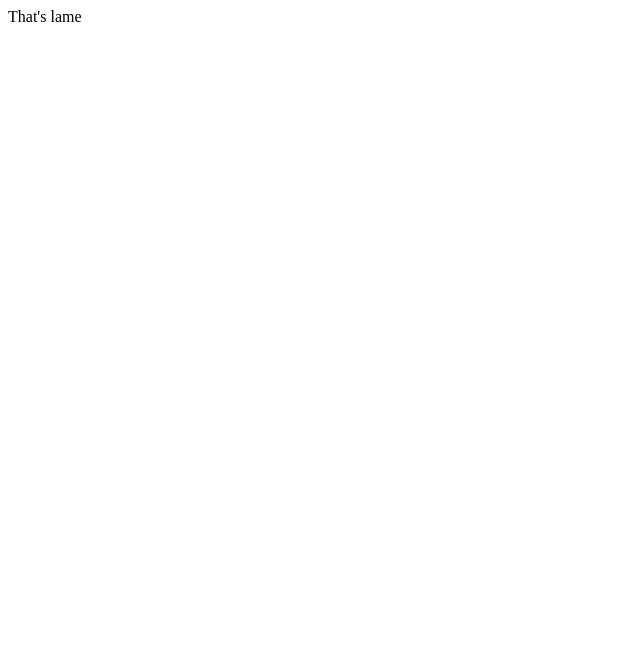
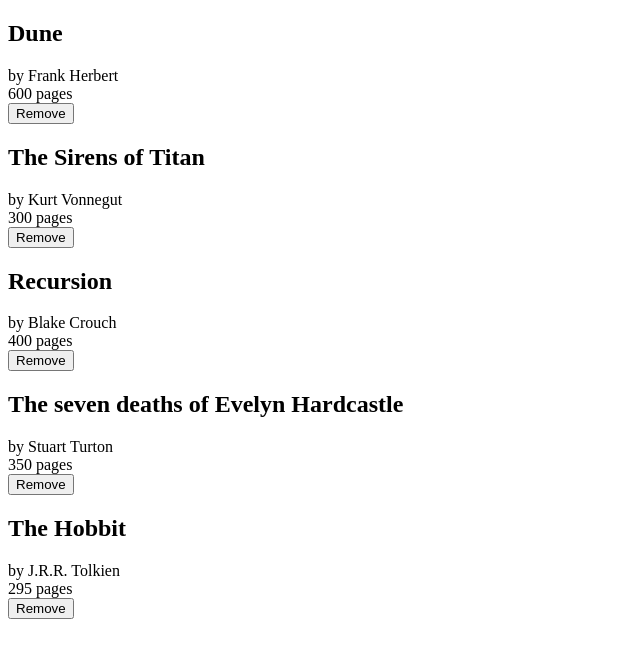
Before and after one commit to vigneshshankar96/the-odin-project, a plain HTML site: page 02-exercise-library/index.html in a window 1280 px wide. Shown: the whole page, without its empty margins (0-640 px from the left). Drawn offline with Linux system fonts and the light colour scheme.

Commit message:
Implement remove from shelf feature
Signed-off-by: Vignesh <vignesh.shankar@solitontech.com>

```diff
--- a/02-exercise-library/index.html
+++ b/02-exercise-library/index.html
@@ -5,7 +5,7 @@
         <title>Hello, friend</title>
     </head>
     <body>
-        That's lame
+        <book-shelf></book-shelf>
         <script src="src/main.js"></script>
     </body>
 </html>
--- a/02-exercise-library/src/main.js
+++ b/02-exercise-library/src/main.js
@@ -1,18 +1,76 @@
+let myLibrary = [];
 
-function book(name, author, pages, isRead) {
-    this.name = name;
+function Book(author, title, pages, isRead) {
     this.author = author;
+    this.title = title;
     this.pages = pages;
     this.isRead = isRead;
+    this.createId = function() {
+        return 'xxxx'.replace(/[xy]/g, function(c) {
+            var r = Math.random() * 16 | 0, v = c == 'x' ? r : (r & 0x3 | 0x8);
+            return v.toString(16);
+        });
+    }
+    this.id = this.createId();
 
     this.info = function() {
-        var readStatus = 'not read yet';
+        let readStatus = 'not read yet';
         if (this.isRead) {
             readStatus = 'completed read';
         }
-        return this.name + ' by ' + this.author + ', ' + this.pages + ' pages, ' + readStatus;
+        return this.title + ' by ' + this.author + ', ' + this.pages + ' pages, ' + readStatus;
+    }
+
+    this.toNode = function() {
+
+        let bookNode = document.createElement('div');
+        bookNode.setAttribute('id', this.id);
+        let bookNodeTitle = document.createElement('h2');
+        let bookNodeAuthor = document.createElement('div');
+        let bookNodePages = document.createElement('div');
+        let bookNodeDelete = document.createElement('button');
+
+        bookNodeTitle.textContent = this.title;
+        bookNodeAuthor.textContent = 'by ' + this.author;
+        bookNodePages.textContent = this.pages + ' pages';
+        bookNodeDelete.textContent = 'Remove';
+
+        bookNode.appendChild(bookNodeTitle);
+        bookNode.appendChild(bookNodeAuthor);
+        bookNode.appendChild(bookNodePages);
+        bookNodeDelete.addEventListener('click', removeFromLibrary);
+        bookNode.appendChild(bookNodeDelete);
+
+        return bookNode;
     }
 }
 
-theHobbit = new book('The Hobbit',  'J.R.R. Tolkien', 295, true);
-console.log(theHobbit.info());
+function renderLibrary() {
+    bookShelf = document.querySelector('book-shelf');
+    while (bookShelf.firstChild) {
+        bookShelf.removeChild(bookShelf.firstChild);
+    }
+    myLibrary.forEach(book => {
+        bookNode = book.toNode();
+        bookShelf.appendChild(bookNode);
+    });
+}
+
+function addToLibrary(book) {
+    myLibrary.push(book);
+    renderLibrary();
+}
+
+function removeFromLibrary(event) {
+    bookId = event.target.parentNode.getAttribute('id');
+    myLibrary = myLibrary.filter(book =>
+        book.id !== bookId
+    );
+    renderLibrary();
+}
+
+addToLibrary(new Book('Frank Herbert', 'Dune', 600, false));
+addToLibrary(new Book('Kurt Vonnegut', 'The Sirens of Titan', 300, true));
+addToLibrary(new Book('Blake Crouch', 'Recursion', 400, true));
+addToLibrary(new Book('Stuart Turton', 'The seven deaths of Evelyn Hardcastle',350, true));
+addToLibrary(new Book('J.R.R. Tolkien', 'The Hobbit', 295, true));
```
